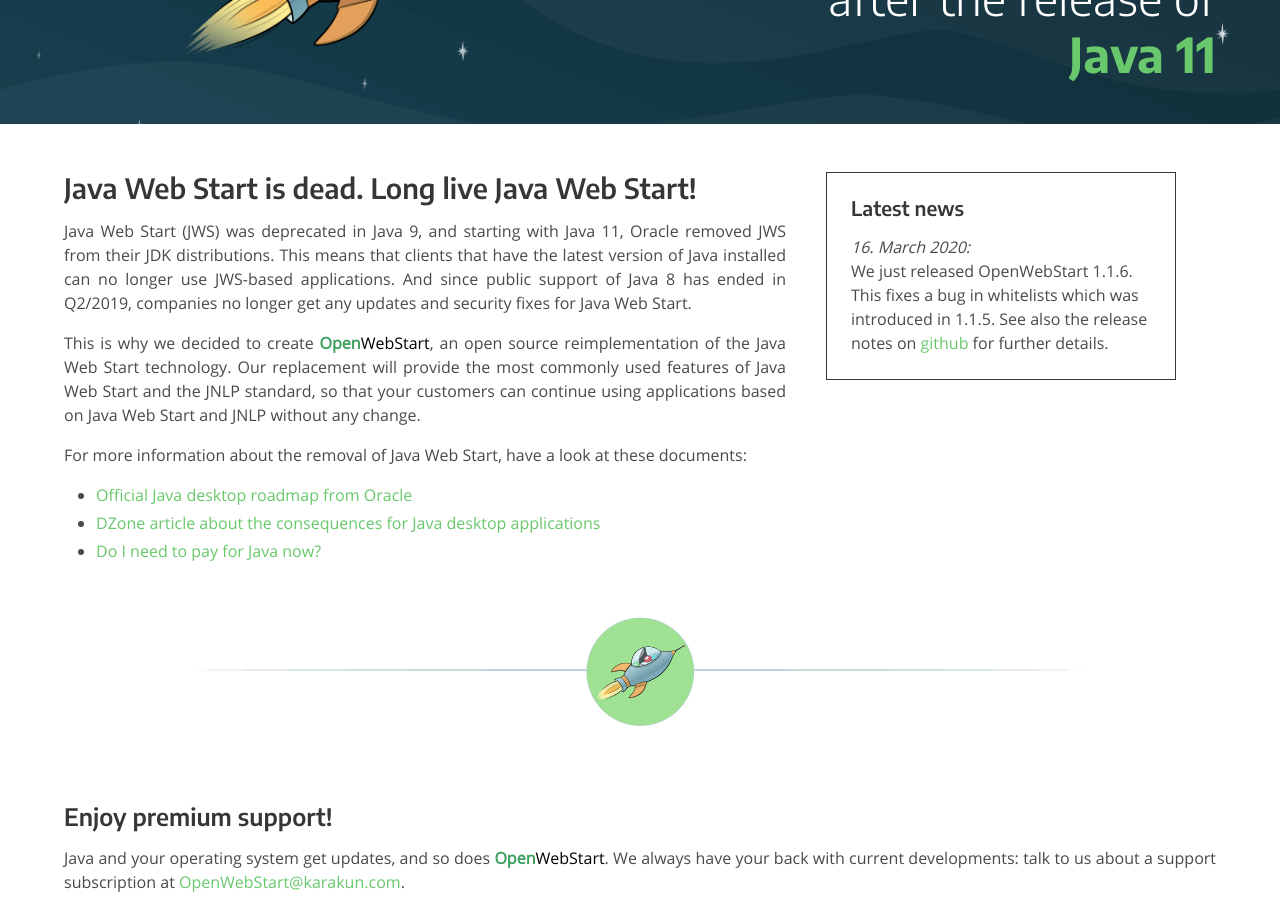
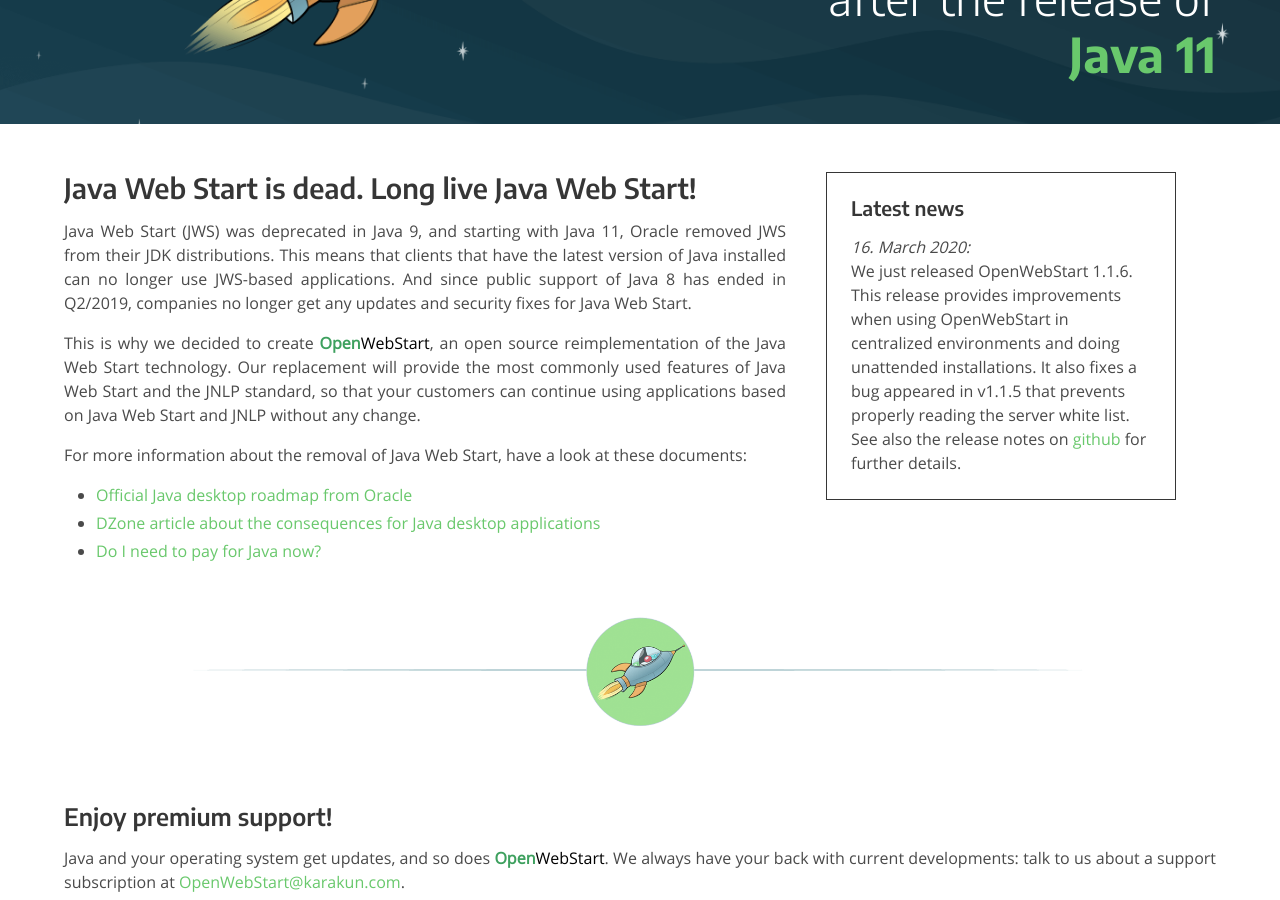
Before and after one commit to karakun/openwebstart-page, a Jekyll site: the page built from index.md, in a window 1280 px wide and 900 px high, scrolled down 356 px. Built offline with Jekyll 4.4.1, drawn with Linux system fonts in a browser that asks for light colours; comment, search, counter and statistics services are not loaded.

Commit message:
improve release news summary

```diff
--- a/index.md
+++ b/index.md
@@ -8,7 +8,7 @@
 <h4>Latest news</h4>
 <em>16. March 2020:</em><br/>
 We just released OpenWebStart 1.1.6.
-This fixes a bug in whitelists which was introduced in 1.1.5. See also the release notes on <a href="https://github.com/karakun/OpenWebStart/releases" target="_blank">github</a> for further details.
+This release provides improvements when using OpenWebStart in centralized environments and doing unattended installations. It also fixes a bug appeared in v1.1.5 that prevents properly reading the server white list. See also the release notes on <a href="https://github.com/karakun/OpenWebStart/releases" target="_blank">github</a> for further details.
 </div>
 
 ## Java Web Start is dead. Long live Java Web Start!
```
